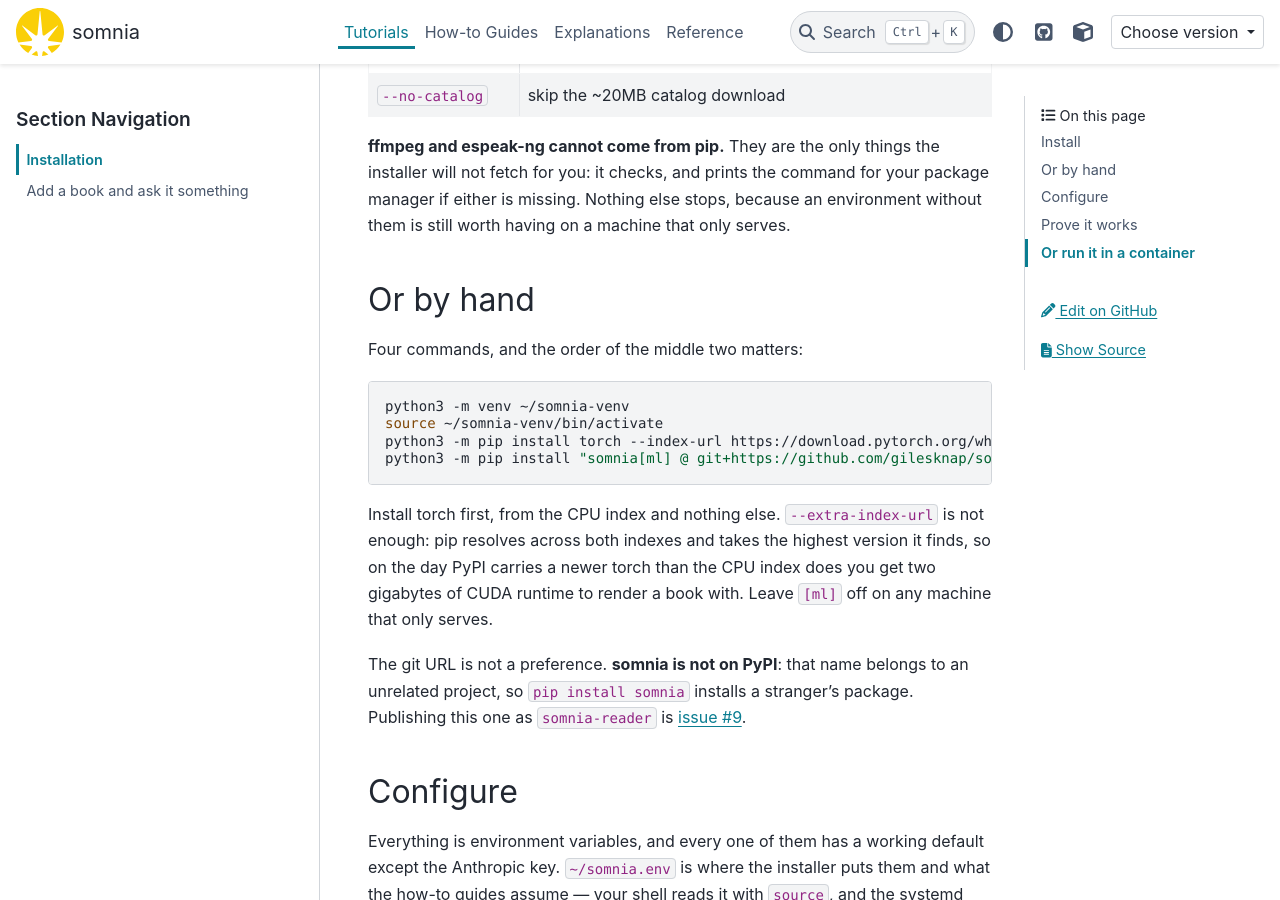
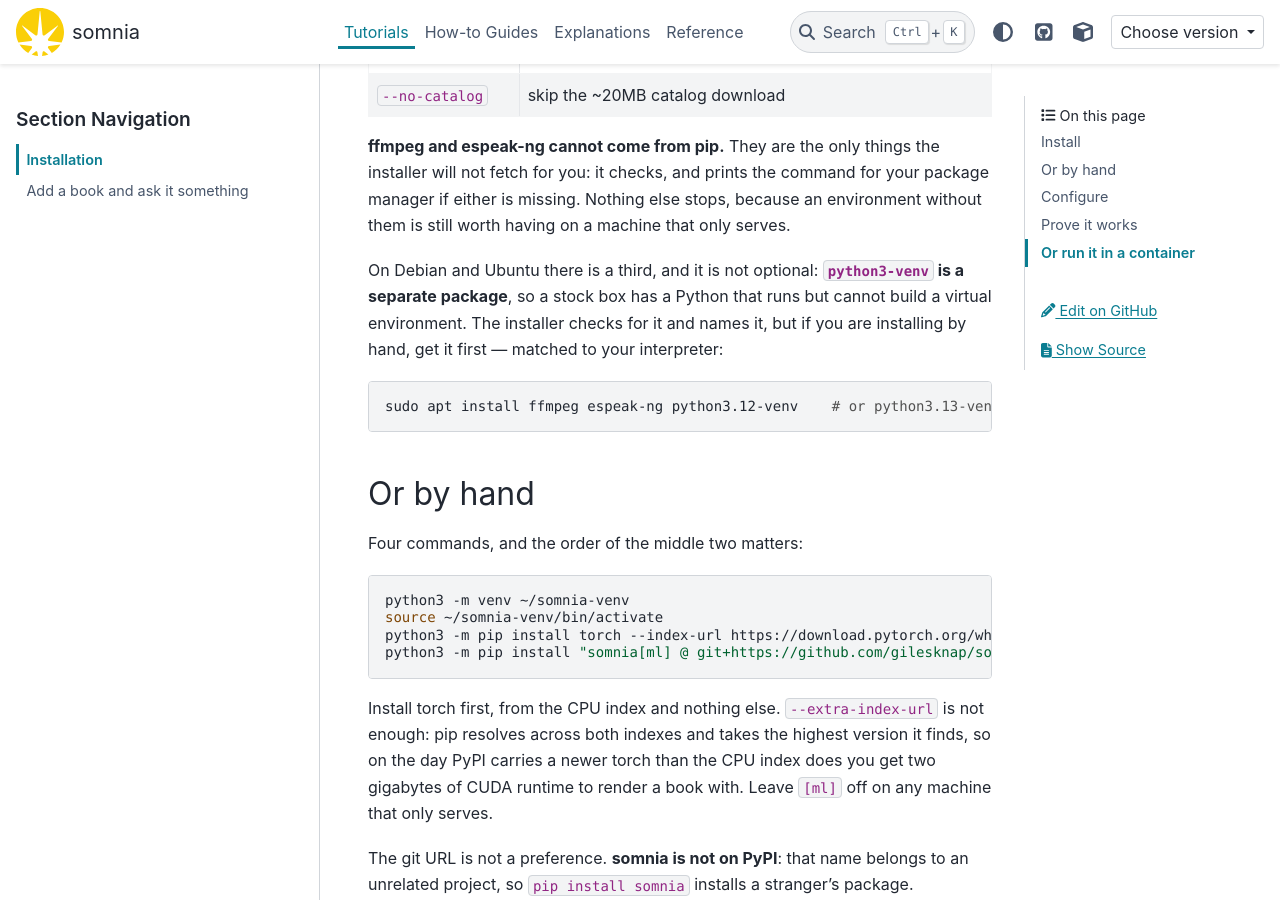
Before and after one commit to gilesknap/somnia, a Sphinx documentation site: the page built from docs/tutorials/installation.md, in a window 1280 px wide and 900 px high, scrolled down 1006 px. Built offline with Sphinx 7.4.7 and the PyData theme 0.15.4, drawn with Linux system fonts in a browser that asks for light colours; pages that are not in the unit, such as notebooks, are missing from menus; the version number could not be read and is left out.

Commit message:
Say which package is missing before building half a venv
Installing on a stock Ubuntu 24.04 box failed the documented path. find_python
checked that an interpreter runs and is a version we support, but not that it
can build a virtual environment — and on Debian and Ubuntu python3-venv is a
separate package. So the installer announced the environment, created the
directory, and then failed with a message from venv about ensurepip that names
no part of somnia and no package the reader can install.

usable_python now imports ensurepip too, and a candidate that cannot is not a
candidate. The failure names the exact package, and happens before anything is
written.

The answer comes back in a global rather than on stdout, which looks like the
worse style until you write it the other way: python=$(find_python) runs the
whole search in a subshell, so the package name the search worked out dies with
it and the error comes out empty. The diagnosis has to outlive the search.

Co-Authored-By: Claude Opus 5 <noreply@anthropic.com>

````diff
--- a/docs/tutorials/installation.md
+++ b/docs/tutorials/installation.md
@@ -39,6 +39,15 @@ settings file is never touched.
 installer will not fetch for you: it checks, and prints the command for your
 package manager if either is missing. Nothing else stops, because an
 environment without them is still worth having on a machine that only serves.
+
+On Debian and Ubuntu there is a third, and it is not optional: **`python3-venv`
+is a separate package**, so a stock box has a Python that runs but cannot build
+a virtual environment. The installer checks for it and names it, but if you are
+installing by hand, get it first — matched to your interpreter:
+
+```bash
+sudo apt install ffmpeg espeak-ng python3.12-venv    # or python3.13-venv
+```
 
 ## Or by hand
 
````
Also changed, not shown: 1 other file.
